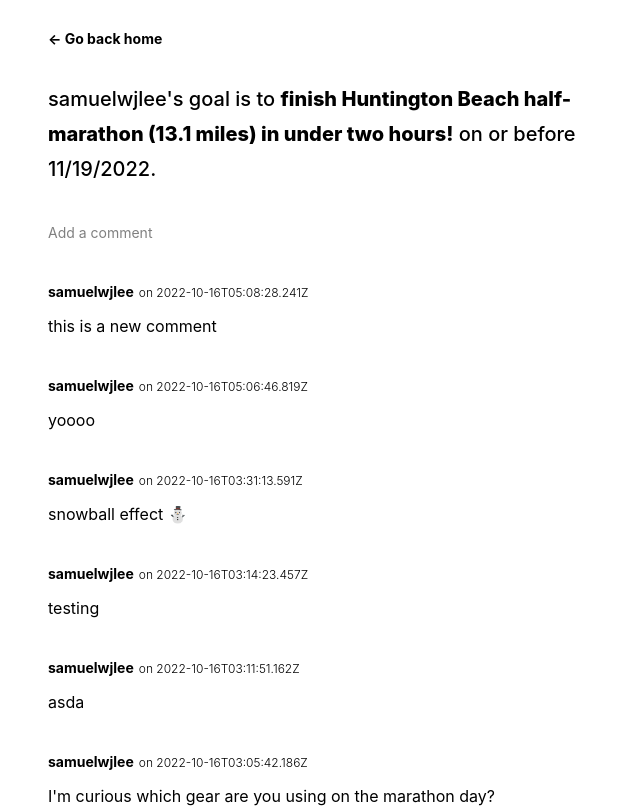
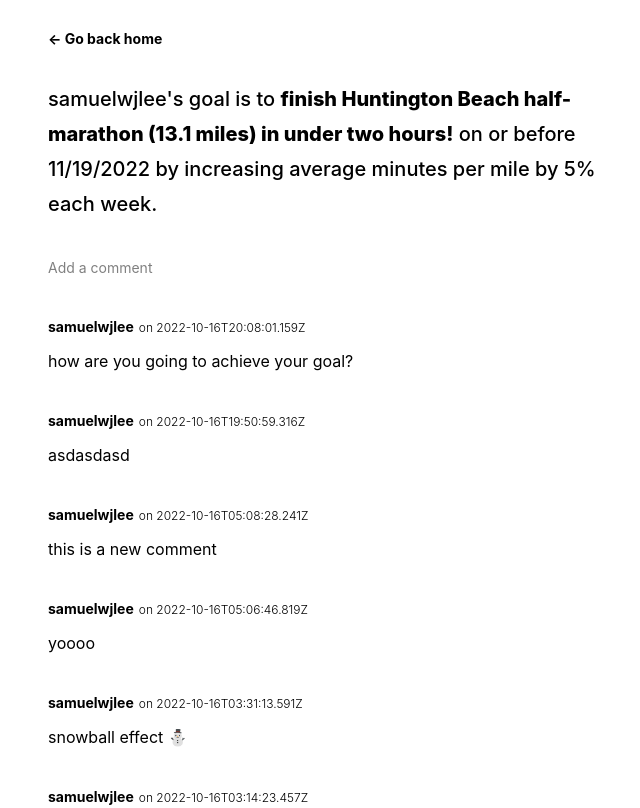
Before and after one commit to samuelwjlee/public-goals-prototype, a React (Create React App) app: page /1 in a window 1280 px wide. Shown: the top 808 px of the page, without its empty margins (297-937 px from the left). Built offline with nearby package versions, Linux system fonts and the light colour scheme; data requests are answered from the project's data file.

Commit message:
Add survey object' -n && ggpush

```diff
--- a/db.json
+++ b/db.json
@@ -1,46 +1,74 @@
 {
   "goals": [
+    {
+      "id": "0",
+      "completed": false,
+      "dueDate": "11/19/2022",
+      "userId": "samuelwjlee",
+      "objective": "get opportunity to lead a feature development from start to finish",
+      "strategy": "writing at least one design documentation for one feature"
+    },
     {
       "id": "1",
       "completed": false,
       "dueDate": "11/19/2022",
       "userId": "samuelwjlee",
-      "content": "finish Huntington Beach half-marathon (13.1 miles) in under two hours!"
+      "objective": "finish Huntington Beach half-marathon (13.1 miles) in under two hours!",
+      "strategy": "increasing average minutes per mile by 5% each week"
     },
     {
       "id": "2",
       "completed": false,
       "dueDate": "12/01/2025",
       "userId": "stevejobs",
-      "content": "power all Apple facilities entirely by renewable energy"
+      "objective": "power all Apple facilities entirely by renewable energy",
+      "strategy": "building a sustainable Apple campus run entirely by solar power"
     },
     {
       "id": "3",
       "completed": false,
       "dueDate": "01/01/2030",
       "userId": "markzukerburg",
-      "content": "visit all 50 states and meet people in each one"
+      "objective": "visit all 50 states and meet people in each one",
+      "strategy": "booking at least four travel itinerary each month"
     },
     {
       "id": "4",
       "completed": false,
       "dueDate": "03/13/2030",
       "userId": "elonmusk",
-      "content": "accelerate the advent of sustainable transport by bringing compelling mass market electric cars to market as soon as possible"
+      "objective": "accelerate the advent of sustainable transport by bringing compelling mass market electric cars to market",
+      "strategy": "selling the model S and using that money to make the model 3"
     },
     {
       "id": "5",
       "completed": true,
       "dueDate": "07/04/2023",
       "userId": "jeffbezos",
-      "content": "conquer the world by taking control of the internet and the stratosphere while I'm at it"
+      "objective": "conquer the world by taking control of the internet and the stratosphere",
+      "strategy": "cutting launching cost by 50% with affordable rockets"
     },
     {
       "id": "6",
       "completed": false,
       "dueDate": "11/01/2022",
       "userId": "samuelwjlee",
-      "content": "reduce monthly food budget to sub $500"
+      "objective": "reduce monthly food budget to sub $500",
+      "strategy": "reducing eating out by 10% each week"
+    }
+  ],
+  "survey": [
+    {
+      "id": "0",
+      "goalId": "0",
+      "question": "Has any of my recent documentation been helpful in completing a team's feature development?",
+      "no": 1,
+      "somewhat": 4,
+      "yes": 2,
+      "very": 1,
+      "participantNum": 8,
+      "createdAt": "2022-10-10T01:02:53.084Z",
+      "expiration": "2022-10-01T01:02:53.084Z"
     }
   ],
   "comments": [
@@ -239,6 +267,61 @@
       "userId": "markzukerburg",
       "createdAt": "2022-10-16T05:16:49.446Z",
       "id": "ax66dl4"
+    },
+    {
+      "text": "Hey Elon, that's a great idea. I have three questions:1. would it be better to have a more specific date than as soon as possible?2. what is considered compelling?3. how much acceleration are we talking about?thanks!Sam",
+      "goalId": "4",
+      "userId": "elonmusk",
+      "createdAt": "2022-10-16T19:36:52.133Z",
+      "id": "bhVLie0"
+    },
+    {
+      "text": "yothisisatest",
+      "goalId": "4",
+      "userId": "elonmusk",
+      "createdAt": "2022-10-16T19:38:12.254Z",
+      "id": "Yzv_5CE"
+    },
+    {
+      "text": "asdasdasd",
+      "goalId": "1",
+      "userId": "samuelwjlee",
+      "createdAt": "2022-10-16T19:50:59.316Z",
+      "id": "-QJQ_wR"
+    },
+    {
+      "text": "how are you going to achieve your goal?",
+      "goalId": "1",
+      "userId": "samuelwjlee",
+      "createdAt": "2022-10-16T20:08:01.159Z",
+      "id": "hSHzdIe"
+    },
+    {
+      "text": "That's a great idea! what kind of tool are you thinking about using to create a design doc?",
+      "goalId": "0",
+      "userId": "samuelwjlee",
+      "createdAt": "2022-10-16T21:51:30.457Z",
+      "id": "6k2Htng"
+    },
+    {
+      "text": "this is another comment",
+      "goalId": "5",
+      "createdAt": "2022-10-17T04:16:01.810Z",
+      "id": "l6MBEdm"
+    },
+    {
+      "text": "asdasdasd",
+      "goalId": "0",
+      "userId": "samuelwjlee",
+      "createdAt": "2022-10-17T04:25:03.886Z",
+      "id": "FWfFokh"
+    },
+    {
+      "text": "hey hey",
+      "goalId": "2",
+      "userId": "stevejobs",
+      "createdAt": "2022-10-17T04:25:09.932Z",
+      "id": "67eyzpW"
     }
   ]
 }
--- a/public/index.html
+++ b/public/index.html
@@ -6,31 +6,11 @@
     <meta name="theme-color" content="#000000" />
     <meta
       name="description"
-      content="Web site created using create-react-app"
+      content="Take goals public. Help complete them. Get inspired."
     />
-    <link rel="apple-touch-icon" href="%PUBLIC_URL%/logo192.png" />
-    <!--
-      Notice the use of %PUBLIC_URL% in the tags above.
-      It will be replaced with the URL of the `public` folder during the build.
-      Only files inside the `public` folder can be referenced from the HTML.
-
-      Unlike "/favicon.ico" or "favicon.ico", "%PUBLIC_URL%/favicon.ico" will
-      work correctly both with client-side routing and a non-root public URL.
-      Learn how to configure a non-root public URL by running `npm run build`.
-    -->
     <title>Public Goals Prototype</title>
   </head>
   <body>
     <div id="root"></div>
-    <!--
-      This HTML file is a template.
-      If you open it directly in the browser, you will see an empty page.
-
-      You can add webfonts, meta tags, or analytics to this file.
-      The build step will place the bundled scripts into the <body> tag.
-
-      To begin the development, run `npm start` or `yarn start`.
-      To create a production bundle, use `npm run build` or `yarn build`.
-    -->
   </body>
 </html>
--- a/src/api-client.ts
+++ b/src/api-client.ts
@@ -1,16 +1,18 @@
-import { useState, useEffect, useRef } from 'react'
+import { useState, useEffect, useRef, useCallback } from 'react'
 
 const SERVER_PORT = 3001
 const LOCAL_HOST = 'http://localhost:'
 const JSON_SERVER_URL = `${LOCAL_HOST}${SERVER_PORT}`
-export const FETCH_GOALS_URL = `${JSON_SERVER_URL}/goals`
-export const FETCH_COMMENTS_URL = `${JSON_SERVER_URL}/comments`
+const FETCH_GOALS_URL = `${JSON_SERVER_URL}/goals`
+const FETCH_COMMENTS_URL = `${JSON_SERVER_URL}/comments`
+const FETCH_SURVEY_URL = `${JSON_SERVER_URL}/survey`
 
 export type GoalData = {
-  id: 1
+  id: string
   completed: boolean
   userId: string
-  content: string
+  objective: string
+  strategy: string
   dueDate: string
   createdAt: string
 }
@@ -21,6 +23,20 @@ type CommentData = {
   text: string
   createdAt: string
 }
+type SurveyData = {
+  id: string
+  goalId: string
+  question: string
+  createdAt: string
+  feedback: number
+  expiration: string
+  no: number
+  somewhat: number
+  yes: number
+  very: number
+  participantNum: number
+}
+// TODO: goal creation
 
 function useFetch(url: string) {
   const isAPICalled = useRef(false)
@@ -28,13 +44,16 @@ function useFetch(url: string) {
   const [isLoading, setIsLoading] = useState(false)
   const [error, setError] = useState('')
 
-  async function fetchData() {
-    await fetch(url)
-      .then((res) => res.json())
-      .then(setData)
-      .catch(setError)
-      .finally(() => setIsLoading(false))
-  }
+  const fetchData = useCallback(
+    async function () {
+      await fetch(url)
+        .then((res) => res.json())
+        .then(setData)
+        .catch(setError)
+        .finally(() => setIsLoading(false))
+    },
+    [url]
+  )
 
   useEffect(() => {
     if (!isAPICalled.current) {
@@ -42,7 +61,7 @@ function useFetch(url: string) {
       fetchData()
       isAPICalled.current = true
     }
-  }, [url])
+  }, [fetchData])
 
   return { data, isLoading, error, fetchData }
 }
@@ -89,6 +108,14 @@ export function useFetchUserGoals(userId: string) {
   }
 }
 
+export function useFetchSurvey(goalId: string) {
+  const survey = useFetch(`${FETCH_SURVEY_URL}?goalId=${goalId}`)
+  return {
+    data: (survey.data ?? []) as SurveyData[],
+    ...getCommonAPIResponseObject(survey),
+  }
+}
+
 export function postUserComment(
   text: string,
   goalId: string,
--- a/src/components/GoalDescription.tsx
+++ b/src/components/GoalDescription.tsx
@@ -8,9 +8,9 @@ export default function GoalDescription({ goalData }: { goalData: GoalData }) {
       <UserLink userId={goalData.userId} />
       's goal is to{' '}
       <Link className="emphasized-goal-attr" to={`/${goalData.id}`}>
-        {goalData.content}
+        {goalData.objective}
       </Link>{' '}
-      on or before {goalData.dueDate}.
+      on or before {goalData.dueDate} by {goalData.strategy}.
     </div>
   )
 }
--- a/src/components/GoalPage.tsx
+++ b/src/components/GoalPage.tsx
@@ -1,6 +1,11 @@
 import { useState } from 'react'
 import { useParams } from 'react-router-dom'
-import { postUserComment, useFetchComments, useFetchGoal } from '../api-client'
+import {
+  postUserComment,
+  useFetchComments,
+  useFetchGoal,
+  useFetchSurvey,
+} from '../api-client'
 import GoalDescription from './GoalDescription'
 import UserLink from './UserLink'
 import Loader from './Loader'
@@ -9,6 +14,7 @@ import BackLink from './BackLink'
 export default function GoalPage() {
   const goalId = useParams().goalId ?? ''
   const goal = useFetchGoal(goalId)
+  const survey = useFetchSurvey(goalId)
   const comments = useFetchComments(goalId)
   const [userComment, setUserComment] = useState('')
   const [isInputFocused, setIsInputFocused] = useState(false)
@@ -22,6 +28,22 @@ export default function GoalPage() {
             <GoalDescription goalData={goal.data} />
           </div>
         )}
+      </Loader>
+      <Loader isLoading={survey.isLoading}>
+        {survey.data.map((surveyData, idx) => (
+          <div className="survey-section" key={surveyData.id}>
+            <div className="survey-header">
+              Survey #{idx + 1}{' '}
+              <span>
+                posted on {surveyData.createdAt}{' '}
+                {new Date(surveyData.expiration) <= new Date()
+                  ? '✅ Survey completed!'
+                  : '⏳ Survey in progress'}
+              </span>
+            </div>
+            <p>{surveyData.question}</p>
+          </div>
+        ))}
       </Loader>
       <div className="comment-form">
         <div
@@ -52,12 +74,14 @@ export default function GoalPage() {
             onClick={() => {
               setUserComment('')
               setIsInputFocused(false)
-              postUserComment(
-                userComment,
-                goalId,
-                goal.data?.userId ?? '',
-                comments.refetch
-              )
+              if (goal.data?.userId) {
+                postUserComment(
+                  userComment,
+                  goalId,
+                  goal.data?.userId,
+                  comments.refetch
+                )
+              }
             }}
           >
             Comment
@@ -65,7 +89,7 @@ export default function GoalPage() {
         )}
       </div>
       <Loader isLoading={comments.isLoading}>
-        <div className="goal-page-comments-section">
+        <div className="goal-page-sub-section">
           {comments.data.map((comment) => (
             <div className="goal-page-comment" key={comment.id}>
               <div className="comment-header">
--- a/src/index.css
+++ b/src/index.css
@@ -68,7 +68,7 @@ button {
   font-size: 14px;
 }
 
-.goal-page-comments-section {
+.goal-page-sub-section {
   margin: 40px 0;
 }
 .goal-page-comment {
@@ -136,3 +136,16 @@ button {
   text-decoration: underline;
   text-decoration-thickness: 3px;
 }
+
+.survey-section {
+  margin: 10px 0 50px 0;
+}
+.survey-header {
+  font-size: 14px;
+  font-weight: bold;
+}
+.survey-header > span {
+  margin: 0;
+  font-size: 12px;
+  font-weight: 300;
+}
```
